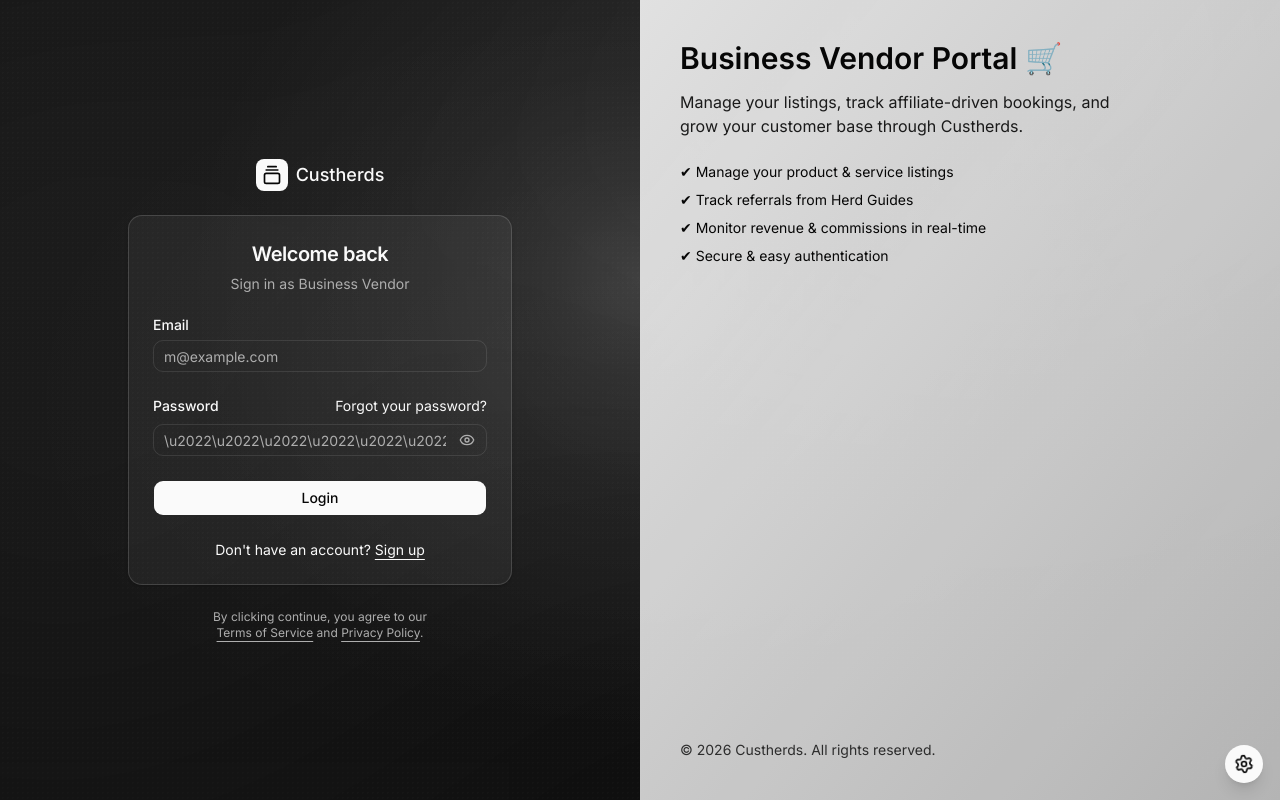
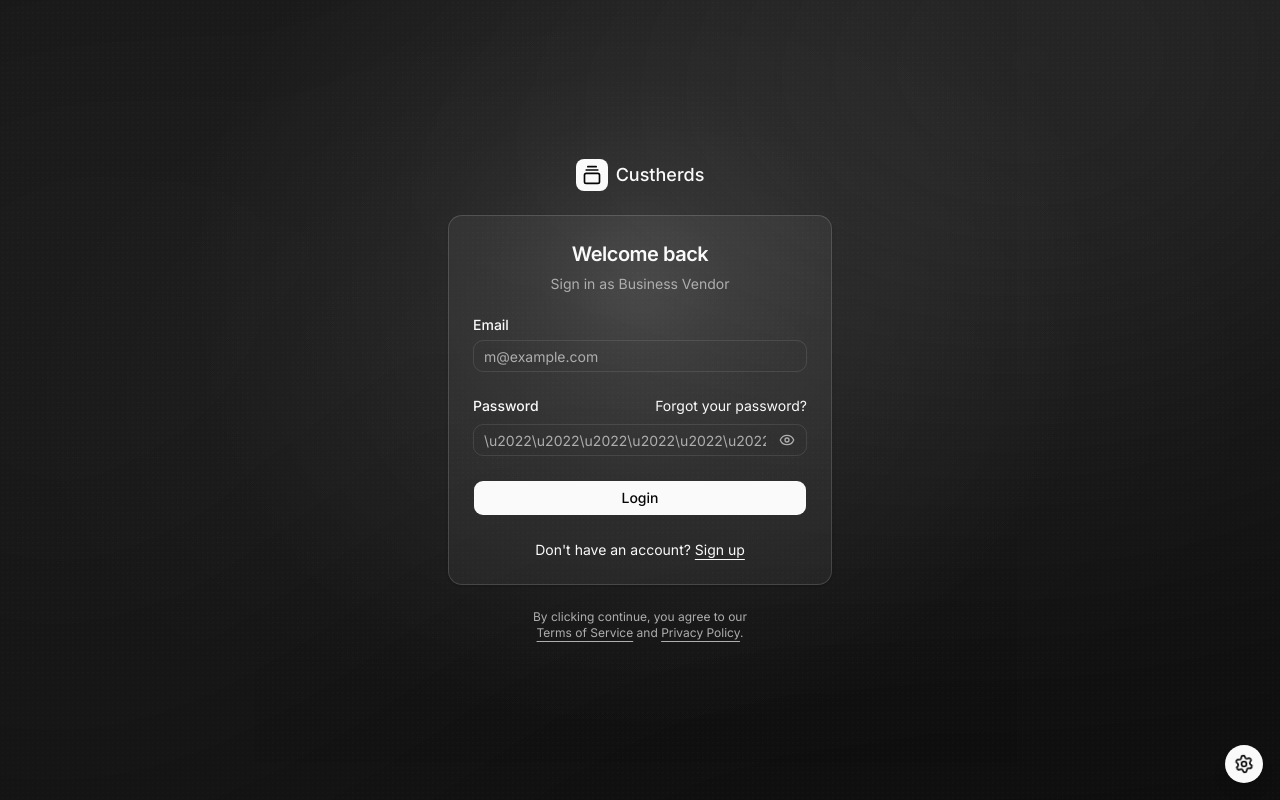
Before and after one commit to jejevj/custherds, a Next.js app in the folder nextfront backoffice/: page /vendor/login in a window 1280 px wide. Built offline with nearby package versions, Linux system fonts and the light colour scheme.

Commit message:
fix: remove right cover panel from vendor & guide login pages

```diff
--- a/nextfront backoffice/src/app/(no-layout-pages)/guide/login/GuideLoginPage.tsx
+++ b/nextfront backoffice/src/app/(no-layout-pages)/guide/login/GuideLoginPage.tsx
@@ -5,11 +5,10 @@
 
 export default function GuideLoginPage() {
   return (
-    <div className="min-h-svh grid lg:grid-cols-2">
-      {/* LEFT – LOGIN */}
-      <div className="flex items-center justify-center bg-muted p-6 md:p-10">
-        <div className="w-full max-w-sm">
-          <div className="mb-6 flex items-center justify-center gap-2 font-medium">
+    <div className="bg-muted min-h-svh w-full flex items-center justify-center p-6 md:p-10">
+      <div className="w-full max-w-sm">
+        <div className="flex flex-col gap-6">
+          <div className="flex items-center justify-center gap-2 font-medium">
             <div className="bg-primary text-primary-foreground flex size-8 items-center justify-center rounded-md">
               <GalleryVerticalEnd className="size-5" />
             </div>
@@ -22,29 +21,6 @@
           />
         </div>
       </div>
-
-      {/* RIGHT – COVER */}
-      <div className="relative hidden lg:flex flex-col justify-between bg-gradient-to-br from-primary to-primary/80 p-10 text-primary-foreground">
-        <div className="absolute inset-0 bg-black/10" />
-        <div className="relative z-10">
-          <h1 className="text-3xl font-semibold leading-tight">
-            Herd Guide Portal 🦭
-          </h1>
-          <p className="mt-3 max-w-md text-primary-foreground/90">
-            Access your guide dashboard, manage tourist referrals,
-            and track your cashback earnings with Custherds.
-          </p>
-          <ul className="mt-6 space-y-2 text-sm">
-            <li>✔ Manage your active referrals</li>
-            <li>✔ Track cashback &amp; commission history</li>
-            <li>✔ Browse vendor listings to promote</li>
-            <li>✔ Secure &amp; easy authentication</li>
-          </ul>
-        </div>
-        <div className="relative z-10 text-sm text-primary-foreground/80">
-          © {new Date().getFullYear()} Custherds. All rights reserved.
-        </div>
-      </div>
     </div>
   )
 }
--- a/nextfront backoffice/src/app/(no-layout-pages)/vendor/login/VendorLoginPage.tsx
+++ b/nextfront backoffice/src/app/(no-layout-pages)/vendor/login/VendorLoginPage.tsx
@@ -5,11 +5,10 @@
 
 export default function VendorLoginPage() {
   return (
-    <div className="min-h-svh grid lg:grid-cols-2">
-      {/* LEFT – LOGIN */}
-      <div className="flex items-center justify-center bg-muted p-6 md:p-10">
-        <div className="w-full max-w-sm">
-          <div className="mb-6 flex items-center justify-center gap-2 font-medium">
+    <div className="bg-muted min-h-svh w-full flex items-center justify-center p-6 md:p-10">
+      <div className="w-full max-w-sm">
+        <div className="flex flex-col gap-6">
+          <div className="flex items-center justify-center gap-2 font-medium">
             <div className="bg-primary text-primary-foreground flex size-8 items-center justify-center rounded-md">
               <GalleryVerticalEnd className="size-5" />
             </div>
@@ -22,29 +21,6 @@
           />
         </div>
       </div>
-
-      {/* RIGHT – COVER */}
-      <div className="relative hidden lg:flex flex-col justify-between bg-gradient-to-br from-primary to-primary/80 p-10 text-primary-foreground">
-        <div className="absolute inset-0 bg-black/10" />
-        <div className="relative z-10">
-          <h1 className="text-3xl font-semibold leading-tight">
-            Business Vendor Portal 🛒
-          </h1>
-          <p className="mt-3 max-w-md text-primary-foreground/90">
-            Manage your listings, track affiliate-driven bookings,
-            and grow your customer base through Custherds.
-          </p>
-          <ul className="mt-6 space-y-2 text-sm">
-            <li>✔ Manage your product &amp; service listings</li>
-            <li>✔ Track referrals from Herd Guides</li>
-            <li>✔ Monitor revenue &amp; commissions in real-time</li>
-            <li>✔ Secure &amp; easy authentication</li>
-          </ul>
-        </div>
-        <div className="relative z-10 text-sm text-primary-foreground/80">
-          © {new Date().getFullYear()} Custherds. All rights reserved.
-        </div>
-      </div>
     </div>
   )
 }
```
